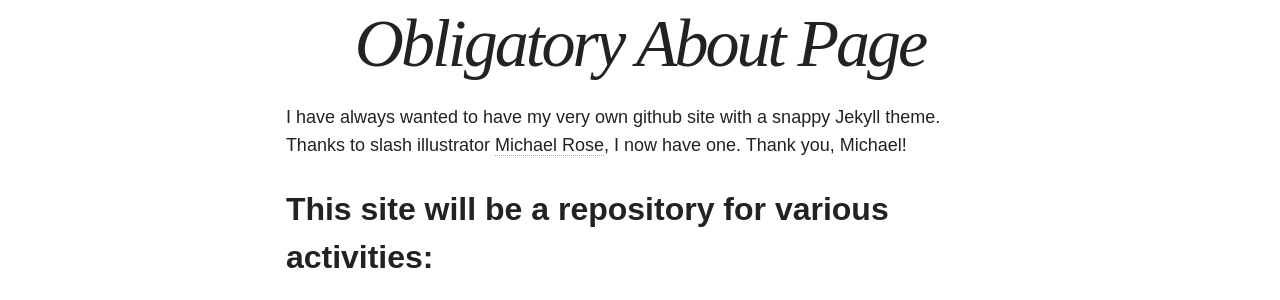
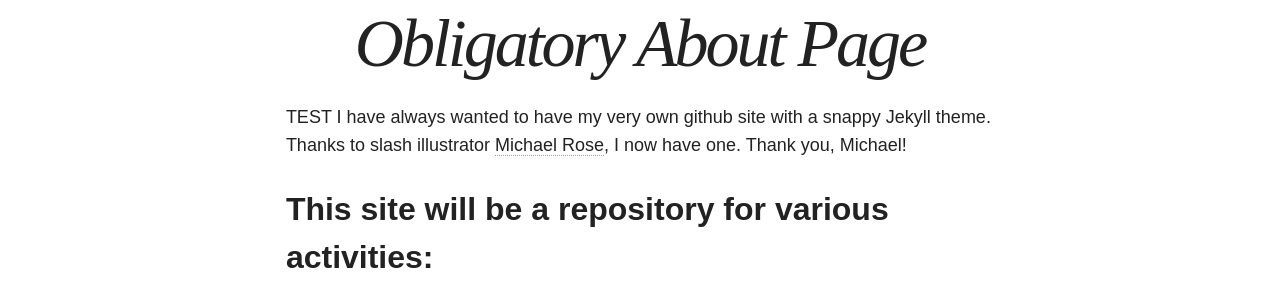
Before and after one commit to cboosalis/cboosalis.github.io, a Jekyll site: the page about/index.html, which Jekyll copies as it is, in a window 1280 px wide. Shown: the part 469-769 px from the top of the page. Built offline with Jekyll 4.4.1, drawn with Linux system fonts in a browser that asks for light colours; nearby versions of some CDN libraries.

Commit message:
ADDED TEST

```diff
--- a/about/index.html
+++ b/about/index.html
@@ -98,7 +98,7 @@
         <h1 class="entry-title">Obligatory About Page</h1>
       </header>
       <div class="entry-content">
-        <p>I have always wanted to have my very own github site with a snappy Jekyll theme. Thanks to slash illustrator <a href="http://mademistakes.com">Michael Rose</a>, I now have one. Thank you, Michael!</p>
+        <p>TEST I have always wanted to have my very own github site with a snappy Jekyll theme. Thanks to slash illustrator <a href="http://mademistakes.com">Michael Rose</a>, I now have one. Thank you, Michael!</p>
 
 <h2 id="this-site-will-be-a-repository-for-various-activities">This site will be a repository for various activities:</h2>
 
```
